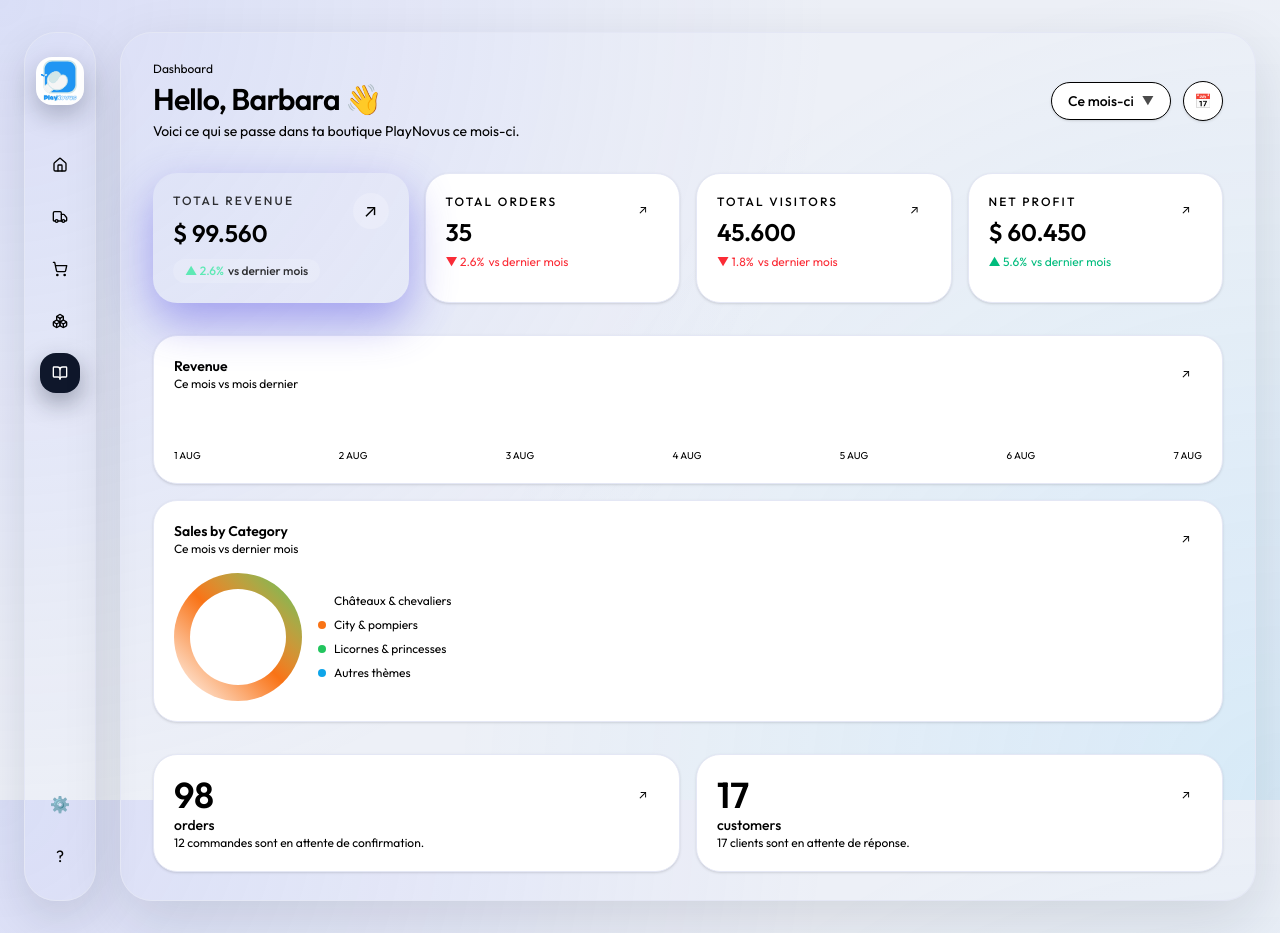
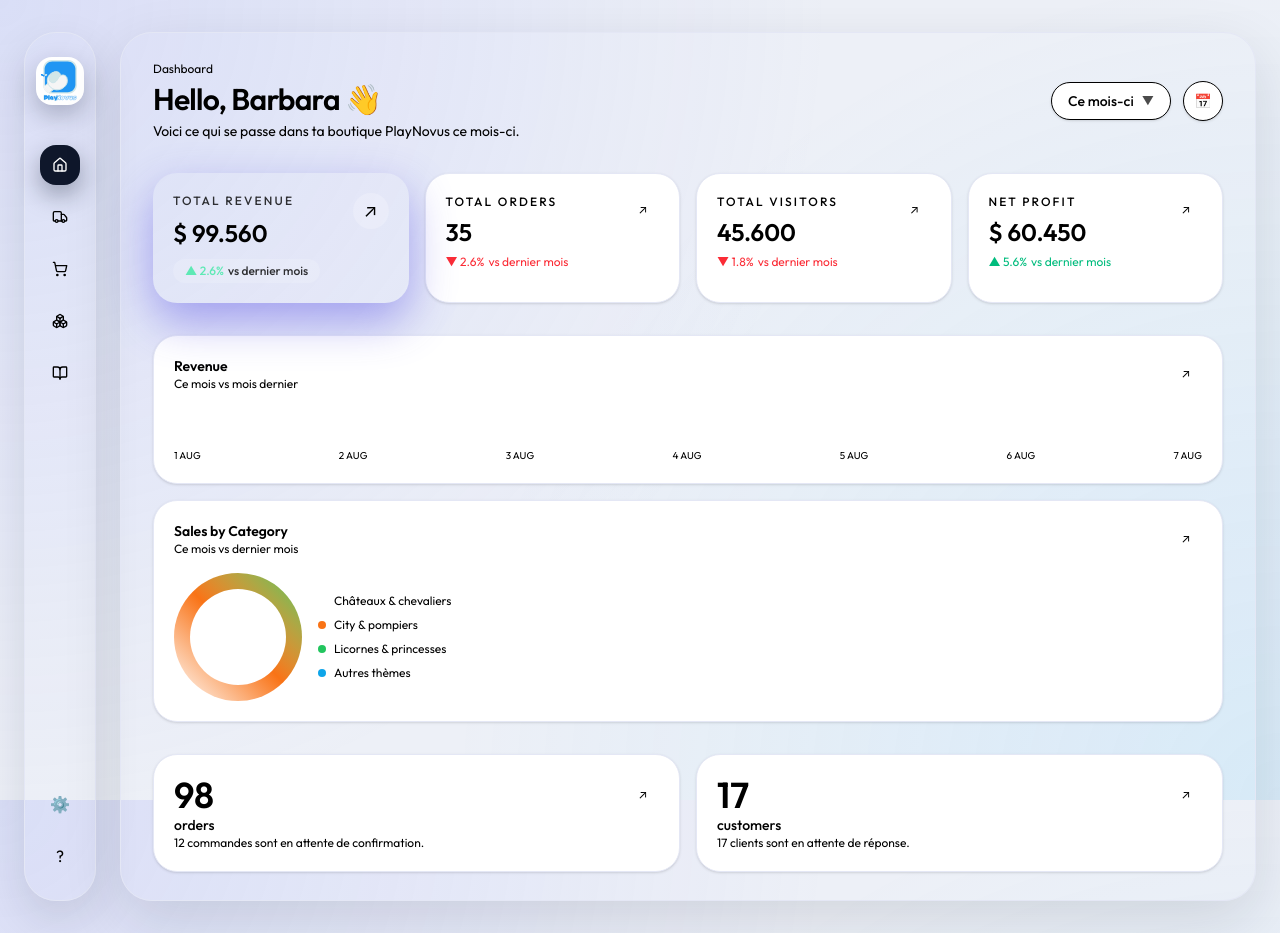
Before and after one commit to HuChrst1/playnovus-manager, a Next.js app: page / in a window 1280 px wide. Built offline with nearby package versions, Linux system fonts and the light colour scheme.

Commit message:
Fin Phase 1 Appro

```diff
--- a/src/app/approvisionnement/DeleteLotButton.tsx
+++ b/src/app/approvisionnement/DeleteLotButton.tsx
@@ -3,18 +3,35 @@
 import { useTransition } from "react";
 import { Button } from "@/components/ui/button";
 import { Loader2, Trash2 } from "lucide-react";
-import { deleteLot } from "./action";
+import { supabase } from "@/lib/supabase";
 
 type DeleteLotButtonProps = {
   lotId: number;
   /** Libellé affiché dans la boîte de dialogue de confirmation */
   lotLabel?: string;
+  /** true si c'est le Lot 0 (stock initial) */
+  isInitial?: boolean;
+  /** true si le lot est confirmé */
+  isConfirmed?: boolean;
 };
 
-export function DeleteLotButton({ lotId, lotLabel }: DeleteLotButtonProps) {
+export function DeleteLotButton({
+  lotId,
+  lotLabel,
+  isInitial,
+  isConfirmed,
+}: DeleteLotButtonProps) {
   const [isPending, startTransition] = useTransition();
 
   const handleDelete = () => {
+    // Protection : on ne supprime pas le Lot 0 une fois confirmé
+    if (isInitial && isConfirmed) {
+      window.alert(
+        "Ce lot est le Lot 0 (stock initial) confirmé. Tu ne peux pas le supprimer."
+      );
+      return;
+    }
+
     const label = lotLabel || `lot #${lotId}`;
     const ok = window.confirm(
       `Supprimer définitivement ${label} ?\n\n` +
@@ -24,18 +41,21 @@ export function DeleteLotButton({ lotId, lotLabel }: DeleteLotButtonProps) {
     if (!ok) return;
 
     startTransition(async () => {
-      const result = await deleteLot(lotId);
+      const { error } = await supabase
+        .from("lots")
+        .delete()
+        .eq("id", lotId);
 
-      if (!result.success) {
-        console.error("Erreur suppression lot:", result.error);
+      if (error) {
+        console.error("Erreur suppression lot:", error);
         window.alert(
           "Impossible de supprimer ce lot pour le moment.\n\n" +
-            (result.error || "")
+            (error.message || "")
         );
         return;
       }
 
-      // Succès : on rafraîchit la page pour mettre à jour la liste
+      // On recharge simplement la page pour rafraîchir la liste
       window.location.reload();
     });
   };
--- a/src/app/layout.tsx
+++ b/src/app/layout.tsx
@@ -1,8 +1,6 @@
 import type { Metadata } from "next";
-import Link from "next/link";
-import { Home, Truck, ShoppingCart, Boxes, BookOpen } from "lucide-react";
 import "./globals.css";
-import Image from "next/image";
+import { AppSidebar } from "@/components/AppSidebar";
 
 export const metadata: Metadata = {
   title: "PlayNovus Manager",
@@ -20,93 +18,11 @@ export default function RootLayout({
         {/* Layout plein écran : sidebar collée à gauche, contenu qui s'étire jusqu'à droite */}
         <div className="min-h-screen flex px-3 sm:px-6 py-6 md:py-8 gap-4 sm:gap-6">
           {/* Sidebar verticale gauche */}
-          <aside className="hidden md:flex app-sidebar">
-            {/* Haut : logo + icônes principales */}
-            <div className="flex flex-col items-center gap-4">
-              {/* Logo PlayNovus minimal */}
-              <div className="flex h-12 w-12 items-center justify-center rounded-2xl bg-white shadow-[0_10px_25px_rgba(15,23,42,0.25)]">
-                <Image
-                  src="/playnovus-logo.svg"
-                  alt="PlayNovus"
-                  width={50}
-                  height={50}
-                  className="object-contain"
-                  priority
-                />
-              </div>
-
-              {/* Navigation principale (icônes seulement pour l’instant) */}
-              <nav className="mt-6 flex flex-col items-center gap-3">
-                {/* 1. Home */}
-                <button
-                  type="button"
-                  className="app-sidebar-item"
-                  aria-label="Accueil"
-                >
-                  <Home className="h-4 w-4" />
-                </button>
-
-                {/* 2. Approvisionnements */}
-                <button
-                  type="button"
-                  className="app-sidebar-item"
-                  aria-label="Approvisionnements"
-                >
-                  <Truck className="h-4 w-4" />
-                </button>
-
-                {/* 3. Ventes */}
-                <button
-                  type="button"
-                  className="app-sidebar-item"
-                  aria-label="Ventes"
-                >
-                  <ShoppingCart className="h-4 w-4" />
-                </button>
-
-                {/* 4. Stock */}
-                <button
-                  type="button"
-                  className="app-sidebar-item"
-                  aria-label="Stock"
-                >
-                  <Boxes className="h-4 w-4" />
-                </button>
-
-                {/* 5. Catalogue → route /catalogue (actif) */}
-                <Link
-                  href="/catalogue"
-                  className="app-sidebar-item app-sidebar-item--active"
-                  aria-label="Catalogue"
-                >
-                  <BookOpen className="h-4 w-4" />
-                </Link>
-              </nav>
-            </div>
-
-            {/* Bas : paramètres / aide */}
-            <div className="flex flex-col items-center gap-3">
-              <button
-                type="button"
-                className="app-sidebar-item"
-                aria-label="Paramètres"
-              >
-                <span className="text-[16px]">⚙️</span>
-              </button>
-              <button
-                type="button"
-                className="app-sidebar-item"
-                aria-label="Aide"
-              >
-                <span className="text-[16px]">?</span>
-              </button>
-            </div>
-          </aside>
+          <AppSidebar />
 
           {/* Contenu principal : grosse card qui va jusqu'à la droite de l'écran */}
           <div className="flex-1">
             <div className="app-card w-full h-full px-4 py-4 sm:px-6 sm:py-6 lg:px-8 lg:py-7">
-              {/* Chaque page gère maintenant son propre titre / header */}
               {children}
             </div>
           </div>
--- /dev/null
+++ b/src/components/AppSidebar.tsx
@@ -0,0 +1,104 @@
+"use client";
+
+import Link from "next/link";
+import Image from "next/image";
+import { usePathname } from "next/navigation";
+import { Home, Truck, ShoppingCart, Boxes, BookOpen } from "lucide-react";
+import { cn } from "@/lib/utils";
+
+export function AppSidebar() {
+  const pathname = usePathname();
+
+  const isHome = pathname === "/";
+  const isAppro = pathname.startsWith("/approvisionnement");
+  const isCatalogue = pathname.startsWith("/catalogue");
+
+  const itemClass = "app-sidebar-item";
+
+  return (
+    <aside className="hidden md:flex app-sidebar">
+      {/* Haut : logo + icônes principales */}
+      <div className="flex flex-col items-center gap-4">
+        {/* Logo PlayNovus minimal */}
+        <div className="flex h-12 w-12 items-center justify-center rounded-2xl bg-white shadow-[0_10px_25px_rgba(15,23,42,0.25)]">
+          <Image
+            src="/playnovus-logo.svg"
+            alt="PlayNovus"
+            width={50}
+            height={50}
+            className="object-contain"
+            priority
+          />
+        </div>
+
+        {/* Navigation principale */}
+        <nav className="mt-6 flex flex-col items-center gap-3">
+          {/* 1. Home (placeholder pour l’instant) */}
+          <Link
+            href="/"
+            aria-label="Accueil"
+            className={cn(itemClass, isHome && "app-sidebar-item--active")}
+          >
+            <Home className="h-4 w-4" />
+          </Link>
+
+          {/* 2. Approvisionnements */}
+          <Link
+            href="/approvisionnement"
+            aria-label="Approvisionnements"
+            className={cn(itemClass, isAppro && "app-sidebar-item--active")}
+          >
+            <Truck className="h-4 w-4" />
+          </Link>
+
+          {/* 3. Ventes (à venir) */}
+          <button
+            type="button"
+            className={itemClass}
+            aria-label="Ventes"
+          >
+            <ShoppingCart className="h-4 w-4" />
+          </button>
+
+          {/* 4. Stock (à venir) */}
+          <button
+            type="button"
+            className={itemClass}
+            aria-label="Stock"
+          >
+            <Boxes className="h-4 w-4" />
+          </button>
+
+          {/* 5. Catalogue */}
+          <Link
+            href="/catalogue"
+            aria-label="Catalogue"
+            className={cn(itemClass, isCatalogue && "app-sidebar-item--active")}
+          >
+            <BookOpen className="h-4 w-4" />
+          </Link>
+        </nav>
+      </div>
+
+      {/* Bas : paramètres / aide */}
+      <div className="flex flex-col items-center gap-3">
+        <button
+          type="button"
+          className={itemClass}
+          aria-label="Paramètres"
+        >
+          <span className="text-[16px]">⚙️</span>
+        </button>
+        <button
+          type="button"
+          className={itemClass}
+          aria-label="Aide"
+        >
+          <span className="text-[16px]">?</span>
+        </button>
+      </div>
+    </aside>
+  );
+}
+
+export default AppSidebar;
```
Also changed, not shown: src/app/approvisionnement/page.tsx (+53 -7 lines).
